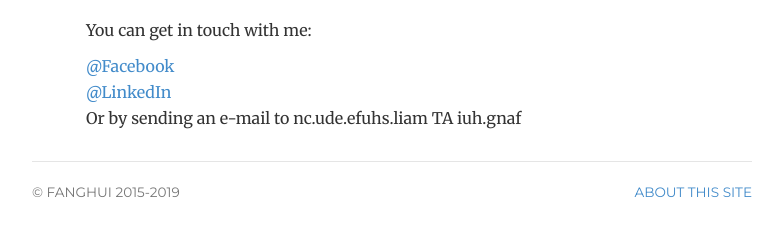
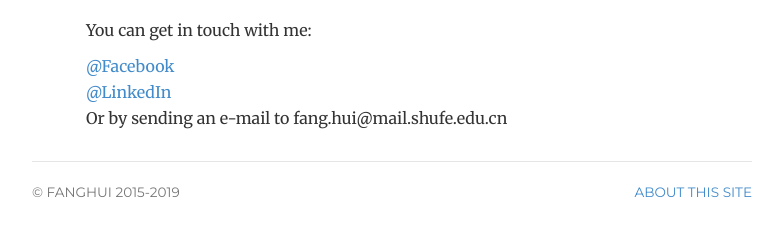
Before and after one commit to fsansan/fsansan.github.io, a Jekyll site: the page built from contact/index.html, in a window 1280 px wide. Shown: the part 218-454 px from the top of the page, without its empty margins (248-1031 px from the left). Built offline with Jekyll 4.4.1, drawn with Linux system fonts in a browser that asks for light colours.

Commit message:
Update index.html

```diff
--- a/contact/index.html
+++ b/contact/index.html
@@ -24,7 +24,7 @@ description: Contact information for Fang Hui.
 	<ul class="list-unstyled">
 	<li><a href="http://www.facebook.com/hui.fang.9003">@Facebook</a></li>
 	<li><a href="http://cn.linkedin.com/pub/hui-fang/28/64a/4a0/">@LinkedIn</a></li>
-	<li>Or by sending an e-mail to <span class="obfuscate">fang.hui AT mail.shufe.edu.cn</span></li>
+	<li>Or by sending an e-mail to <span class="obfuscate">nc.ude.efuhs.liam@iuh.gnaf</span></li>
 	</ul>
 
 </div>
```
